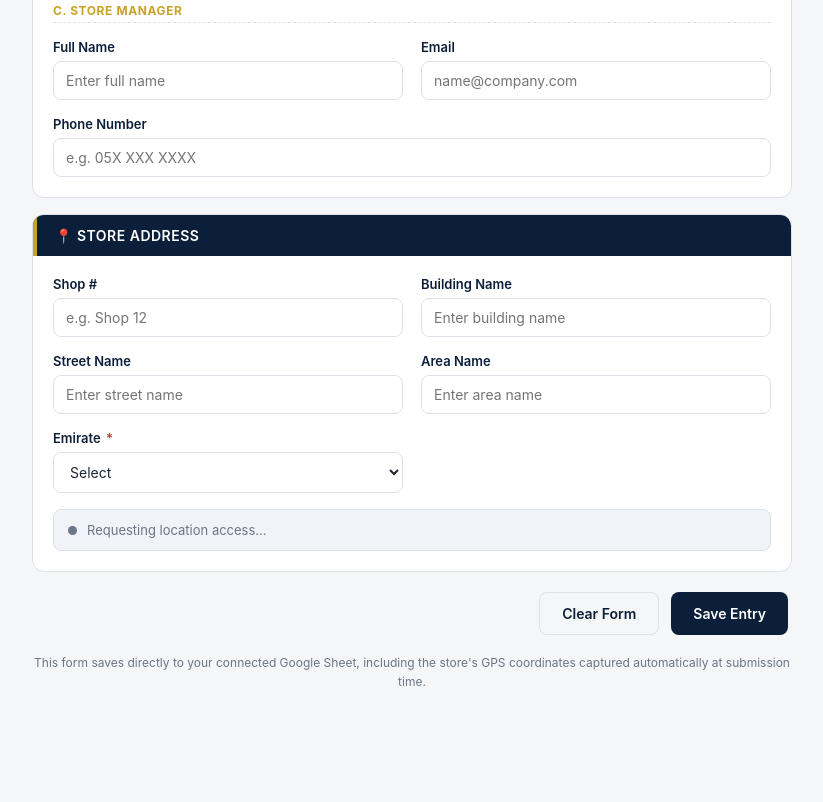
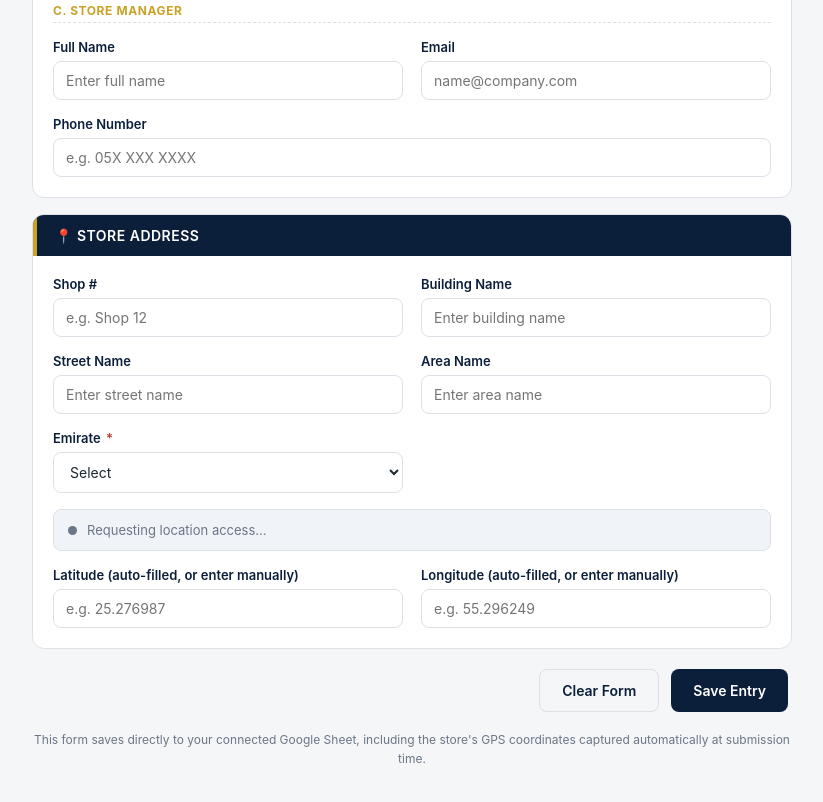
Before and after one commit to saudsaeed1992-eng/Data_Entry_App, a plain HTML site: page index.html in a window 1280 px wide. Shown: the part 838-1640 px from the top of the page, without its empty margins (228-1051 px from the left). Before the commit the page ends 1601 px from the top, so only its background shows below. Drawn offline with Linux system fonts and the light colour scheme.

Commit message:
Make GPS capture optional with manual coordinate fallback

```diff
--- a/index.html
+++ b/index.html
@@ -313,8 +313,14 @@
           <div class="gps-dot" id="gpsDot"></div>
           <div class="gps-text" id="gpsText">Requesting location access…</div>
         </div>
-        <input type="hidden" name="latitude" id="latitude">
-        <input type="hidden" name="longitude" id="longitude">
+        <div class="field">
+          <label>Latitude (auto-filled, or enter manually)</label>
+          <input type="text" name="latitude" id="latitude" placeholder="e.g. 25.276987">
+        </div>
+        <div class="field">
+          <label>Longitude (auto-filled, or enter manually)</label>
+          <input type="text" name="longitude" id="longitude" placeholder="e.g. 55.296249">
+        </div>
       </div>
     </div>
 
@@ -358,7 +364,7 @@
       },
       (err) => {
         gpsDot.classList.add('error');
-        gpsText.textContent = 'Location access denied. Please enable location permissions and reload.';
+        gpsText.textContent = 'Location not captured automatically. You can enter coordinates manually below (optional).';
       },
       { enableHighAccuracy: true, timeout: 10000 }
     );
@@ -402,10 +408,6 @@
       showStatus('err', 'Setup needed: add your Apps Script Web App URL in the code (see instructions).');
       return;
     }
-    if (!latInput.value) {
-      showStatus('err', 'Location not yet captured. Please allow location access and try again.');
-      return;
-    }
 
     submitBtn.disabled = true;
     showStatus('loading', 'Saving entry…');
```
